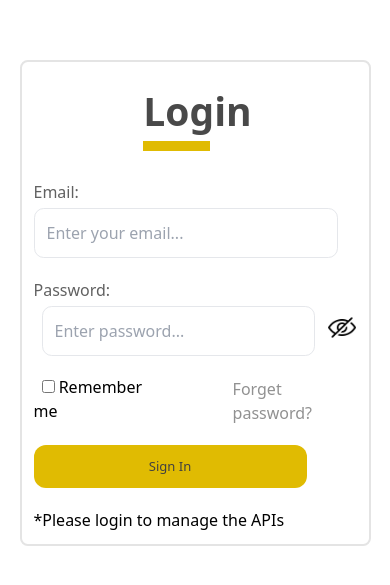
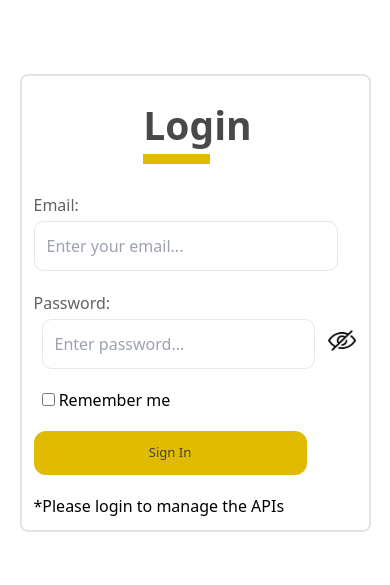
Before and after one commit to AritraChakraborty2003/API_Manager, a React (Vite) app in the folder Client/: page / in a window 390 px wide. Shown: the part 119-704 px from the top of the page. Built offline with nearby package versions, Linux system fonts and the light colour scheme.

Commit message:
update:update in UI design

```diff
--- a/Client/src/components/FormArea.jsx
+++ b/Client/src/components/FormArea.jsx
@@ -93,7 +93,7 @@ const FormArea = () => {
                   <label for="checkbox1">Remember me</label>
                 </div>
                 <div>
-                  <p className="mt-[4.5vmin] text-[#919191] font-medium">
+                  <p className="hidden lg:block mt-[4.5vmin] text-[#919191] font-medium">
                     Forget password?
                   </p>
                 </div>
```
